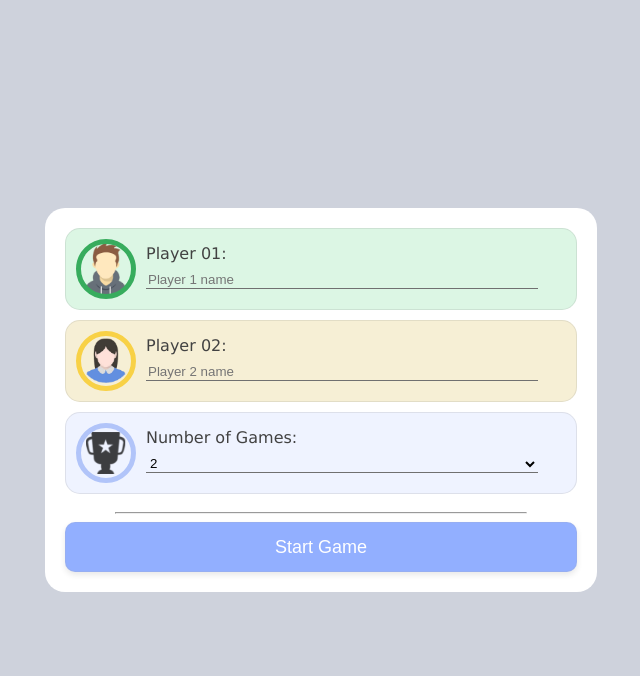
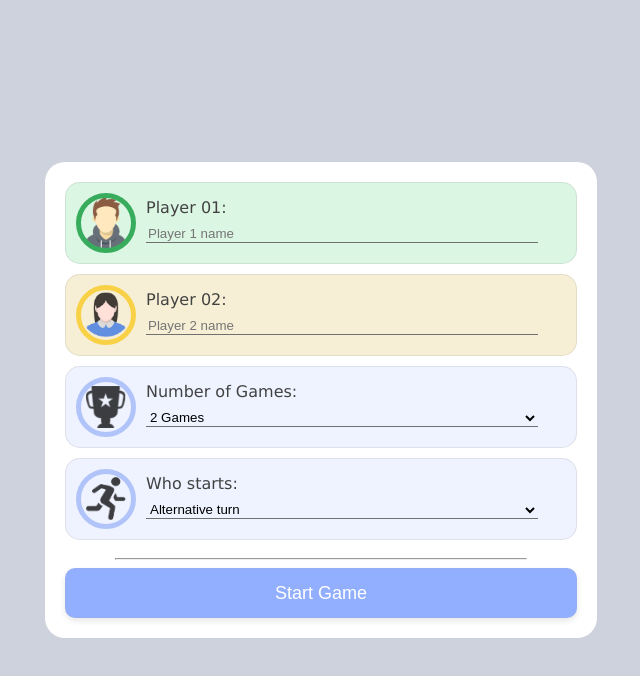
Before and after one commit to Mondal10/Connect4, a React (Create React App) app: page / in a window 1280 px wide. Both pictures are taken after a click on the button "Two Players". Shown: the top 676 px of the page, without its empty margins (319-959 px from the left). Built offline with nearby package versions, Linux system fonts and the light colour scheme.

Commit message:
added css and player turn config

```diff
--- a/src/App.css
+++ b/src/App.css
@@ -41,6 +41,7 @@ h1 {
 .gridContainer {
   background-color: #84A4FC;
   border-radius: 30px;
+  padding: 10px;
 }
 
 .row {
--- a/src/App.js
+++ b/src/App.js
@@ -23,6 +23,7 @@ function App() {
   const [player1Score, setPlayer1Score] = useState(0);
   const [player2Score, setPlayer2Score] = useState(0);
   const [totalGames, setTotalGames] = useState(2);
+  const [playerTurn, setPlayerTurn] = useState('alternate');
   const [message, setMessage] = useState('');
   const [player1Image, setPlayer1Image] = useState(avatar1);
   const [player2Image, setPlayer2Image] = useState(avatar2);
@@ -46,7 +47,9 @@ function App() {
     player1Image,
     setPlayer1Image,
     player2Image,
-    setPlayer2Image
+    setPlayer2Image,
+    playerTurn,
+    setPlayerTurn,
   };
 
   return (
--- a/src/components/game-components/GameBoard.jsx
+++ b/src/components/game-components/GameBoard.jsx
@@ -17,6 +17,7 @@ function GameBoard() {
     setPlayer1Score,
     player2Score,
     setPlayer2Score,
+    playerTurn,
   } = useContext(PlayerContext);
 
   const player1 = 1;
@@ -26,6 +27,42 @@ function GameBoard() {
   const [currentPlayer, setCurrentPlayer] = useState(null);
   const [boardData, setBoardData] = useState([]);
   const [round, setRound] = useState(0);
+
+  const whoseTurn = (playerTurn) => {
+    console.log(playerTurn);
+
+    const turn = (Math.floor(Math.random() * 10) < 5) ? 1 : 2;
+
+    console.log(turn, 'score1',player1Score, 'score2',player2Score);
+
+    switch (playerTurn) {
+      case 'alternate':
+        // For first turn
+        if (!currentPlayer) {
+          return turn;
+        }
+        // Toggle player on next match
+        return (currentPlayer === player1) ? player2 : player1;
+      case 'looserfirst':
+        // For first turn
+        if (!currentPlayer || player1Score === player2Score) {
+          return turn;
+        }
+        return (player1Score < player2Score) ? player1 : player2;
+      case 'winnerfirst':
+        // For first turn
+        if (!currentPlayer || player1Score === player2Score) {
+          return turn;
+        }
+        return (player1Score > player2Score) ? player1 : player2;
+      case 'player1':
+        return 1;
+      case 'player2':
+        return 2;
+      default:
+        return 1;
+    }
+  };
 
   // Starts new game and initialize states
   const initBoard = () => {
@@ -43,7 +80,8 @@ function GameBoard() {
     }
 
     setBoardData([...board]);
-    setCurrentPlayer(player1);
+    // setCurrentPlayer(player1);
+    setCurrentPlayer(whoseTurn(playerTurn));
     setRoundOver(false);
     setMessage('');
 
@@ -203,7 +241,7 @@ function GameBoard() {
         setCurrentPlayer((currentPlayer === player1) ? player2 : player1);
       }
     } else {
-      console.log('ELSE:::');
+      console.log('DRAW:::');
       // setMessage('Game over. Please start a new game.');
     }
   }
--- a/src/pages/TwoPlayerConfig.jsx
+++ b/src/pages/TwoPlayerConfig.jsx
@@ -1,7 +1,7 @@
 import React, { useContext } from 'react';
 
 import numberOfGameIcon from '../assets/images/icons/winner.png';
-// import alternateChoiceIcon from '../assets/images/icons/run.png';
+import playerTurnOptions from '../assets/images/icons/run.png';
 
 import { PlayerContext } from '../App';
 
@@ -11,6 +11,7 @@ function TwoPlayerConfig() {
     playerNames,
     setPlayerNames,
     setTotalGames,
+    setPlayerTurn,
     player1Image,
     setPlayer1Image,
     player2Image,
@@ -31,8 +32,12 @@ function TwoPlayerConfig() {
     }
   };
 
-  const handleSelectChange = (event) => {
+  const handleNumberOfGames = (event) => {
     setTotalGames(Number(event.target.value));
+  };
+
+  const handlePlayerTurn = (event) => {
+    setPlayerTurn(event.target.value);
   };
 
   const handleImageUrl = (event) => {
@@ -93,11 +98,29 @@ function TwoPlayerConfig() {
             }}></div>
             <label>
               Number of Games:
-              <select onChange={handleSelectChange}>
-                <option value="2">2</option>
-                <option value="3">3</option>
-                <option value="5">5</option>
-                <option value="10">10</option>
+              <select onChange={handleNumberOfGames}>
+                <option value="2">2 Games</option>
+                <option value="3">3 Games</option>
+                <option value="5">5 Games</option>
+                <option value="10">10 Games</option>
+              </select>
+            </label>
+          </div>
+          <div className="config" style={{
+            background: "#EFF3FF"
+          }}>
+            <div className="otherConfig avatar" style={{
+              backgroundImage: `url(${playerTurnOptions})`,
+              marginRight: "10px"
+            }}></div>
+            <label>
+              Who starts:
+              <select onChange={handlePlayerTurn}>
+                <option value="alternate">Alternative turn</option>
+                <option value="looserfirst">Looser first</option>
+                <option value="winnerfirst">Winner first</option>
+                <option value="player1">Always player 01</option>
+                <option value="player2">Always player 02</option>
               </select>
             </label>
           </div>
```
